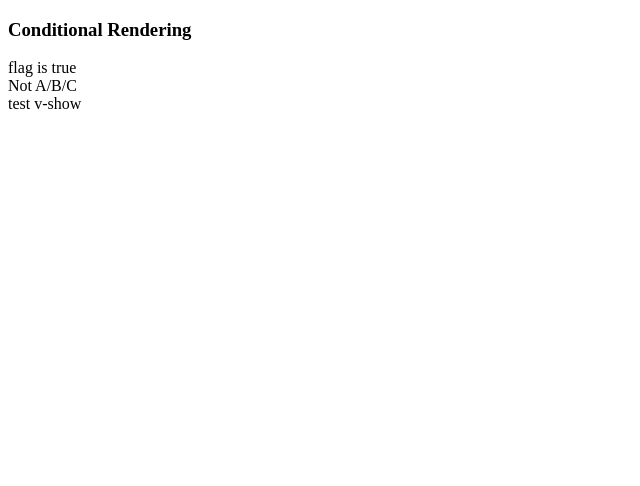
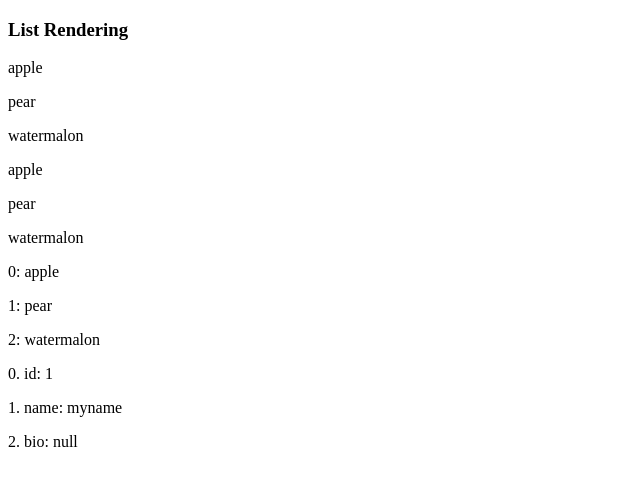
Before and after one commit to LYGreen/vue-learn, a Vue app: page / in a window 1280 px wide. Shown: the top 486 px of the page, without its empty margins (0-640 px from the left). Built offline with nearby package versions, Linux system fonts and the light colour scheme.

Commit message:
ListRendering

```diff
--- a/src/App.vue
+++ b/src/App.vue
@@ -2,10 +2,12 @@
 import TemplateSyntax from './components/TemplateSyntax.vue';
 import PropertyBinding from './components/PropertyBinding.vue'
 import ConditionalRendering from './components/ConditionalRendering.vue'
+import ListRendering from './components/ListRendering.vue';
 </script>
 
 <template>
     <!-- <TemplateSyntax/> -->
     <!-- <PropertyBinding/> -->
-    <ConditionalRendering/>
+    <!-- <ConditionalRendering/> -->
+    <ListRendering/>
 </template>
--- /dev/null
+++ b/src/components/ListRendering.vue
@@ -0,0 +1,22 @@
+<template>
+    <h3>List Rendering</h3>
+    <p v-for="item in items">{{ item }}</p>
+    <p v-for="item of items">{{ item }}</p>
+    <p v-for="(item, index) in items">{{ index }}: {{ item }}</p>
+    <p v-for="(item, key, index) in obj">{{ index }}. {{ key }}: {{ item }}</p>
+</template>
+
+<script>
+export default {
+    data() {
+        return {
+            items: ["apple", "pear", "watermalon"],
+            obj: {
+                id: 1,
+                name: "myname",
+                bio: "null"
+            }
+        }
+    }
+}
+</script>
```
